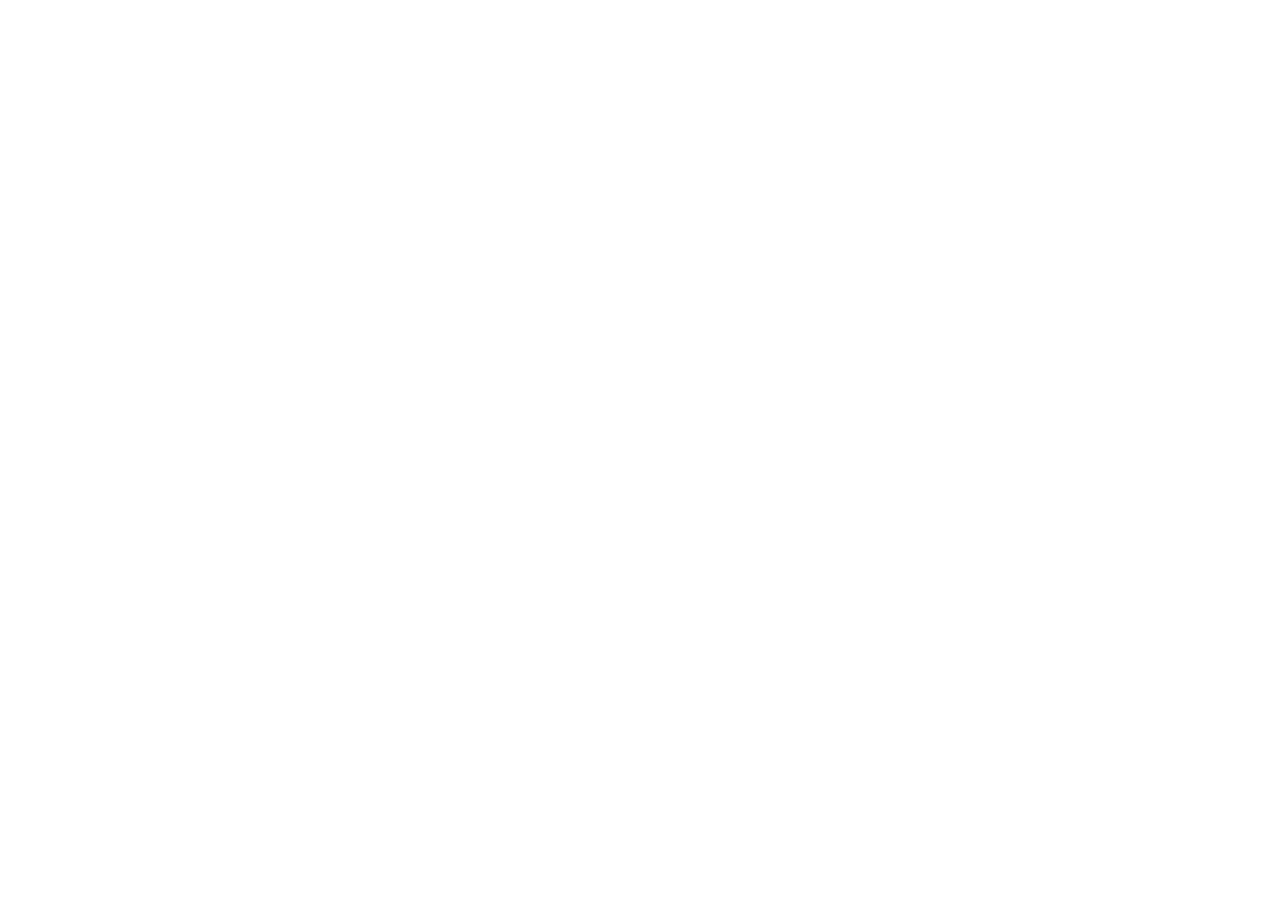
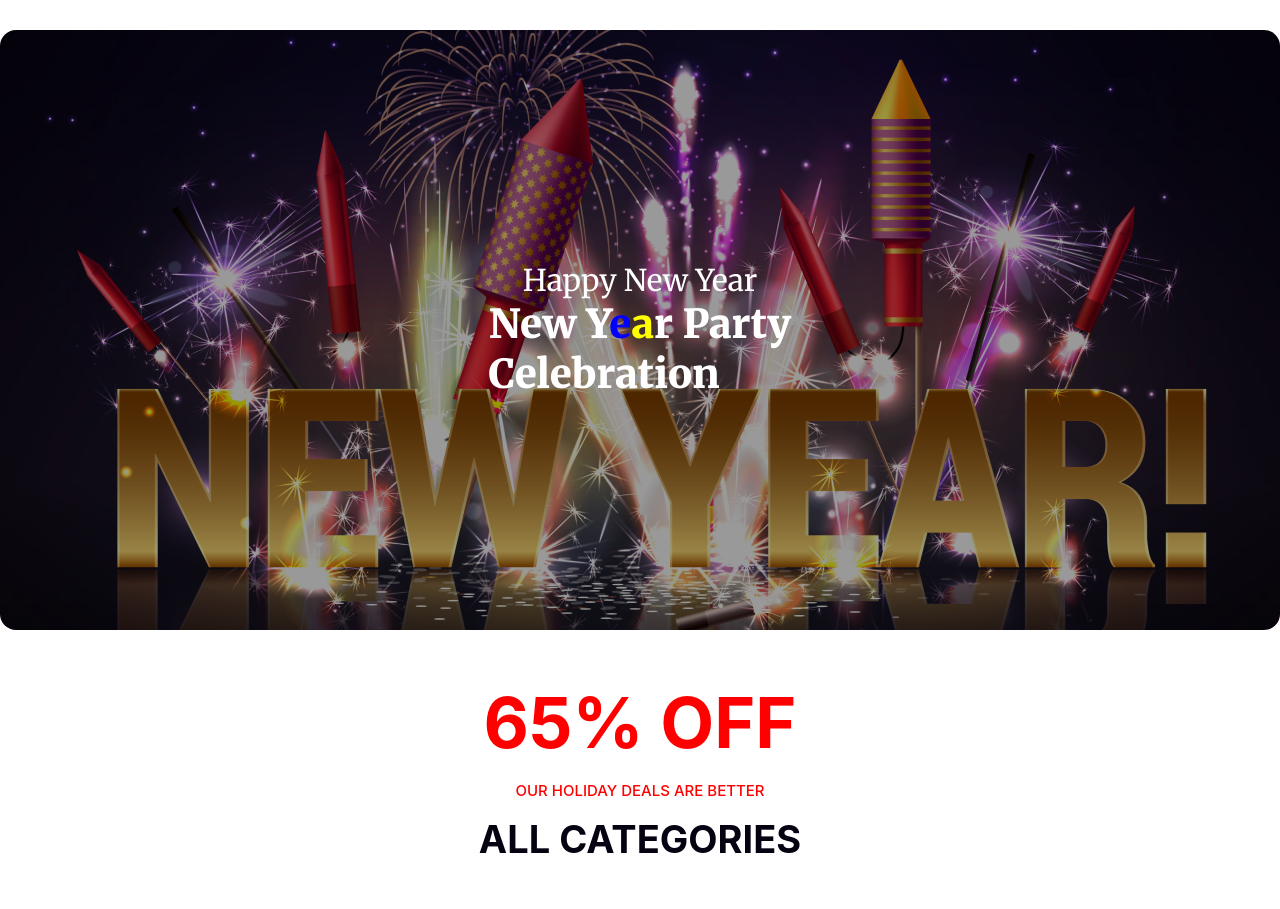
Before and after one commit to ahnoorwd/new-year2024, a plain HTML site: page index.html in a window 1280 px wide. Shown: the top 909 px of the page. Before the commit the page ends 800 px from the top, so only its background shows below. Drawn offline with Linux system fonts and the light colour scheme.

Commit message:
discount secsion done

```diff
--- /dev/null
+++ b/images/styles/style.css
@@ -0,0 +1,105 @@
+ @import url('https://fonts.googleapis.com/css2?family=Merriweather:ital,wght@0,300;0,400;0,700;0,900;1,300;1,400;1,700;1,900&display=swap');
+body{
+    font-family: "Merriweather", serif;
+}
+*{
+    box-sizing: border-box;
+    margin: 0;
+    padding: 0;
+}
+/* banner section is stars from here */
+.header-banner{
+    max-width: 1320px;
+    height: 600px;
+    /* border: 2px solid red; */
+    margin: 0 auto;
+    margin-top:30px;
+    background-image: url(/images/Banner\ Image.png);
+    background-position: center;
+    background-repeat: no-repeat;
+    background-size: cover;
+    border-radius: 16px;
+    background-color: rgba(0,0,0,0.4);
+    background-blend-mode: overlay;
+
+}
+
+
+.banner-content p, h1{
+    color: white;
+}
+.banner-content p{
+    font-size: 30px;
+    font-weight: 400;
+}
+.banner-content h1{
+    font-size: 40px;
+    font-weight: 900;
+}
+.banner-content {
+    display: flex;
+    flex-direction: column;
+    justify-content: center;
+    align-items: center;
+    height: 600px;
+}
+.orenge{
+    color:blue;
+}
+.green{
+    color: yellow;
+}
+/* banner section design end here */
+
+/* discount section design stars here */
+.discount-section{
+    max-width: 802.9px;
+    height: 806px;
+    /* border: 2px solid red; */
+    margin: 0 auto;
+    margin-top: 30px;
+}
+.discount-text{
+    display: flex;
+    justify-content: center;
+    flex-direction: column;
+    align-items: center;
+    margin-top: 50px;
+    gap: 1rem;
+
+}
+.discount-image{
+    margin-top: 50px;
+    width: 802.9px;
+    height: 500px;
+    background: url(happy-new-year-3d-letters-sign-coloful-background-blurred-fireworks-2024-new-year-party);
+
+}
+.discount-image img{
+    width: 100%;
+    height: 100%;
+}
+.sixtyfive-dis{
+   color: rgb(255, 0, 0);
+   font-family: Inter;
+  font-size: 70px;
+}
+
+  .dis-paragrapg{
+    color: rgb(255, 0, 0);
+   font-family: Inter;
+   font-size: 15px;
+   font-weight: 500;
+  }
+  .dis-categories{
+color: rgb(7, 2, 17);
+font-family: Inter;
+font-size: 38px;
+font-weight: 700;
+  }
+  .dis-categories:hover{
+    cursor: pointer;
+    color: green;
+    font-size: 48px;
+  }
+/* discount section design ends here */
--- a/index.html
+++ b/index.html
@@ -4,8 +4,33 @@
     <meta charset="UTF-8">
     <meta name="viewport" content="width=device-width, initial-scale=1.0">
     <title>Advance happy new year</title>
+    <link rel="stylesheet" href="/images/styles/style.css">
 </head>
 <body>
+    <header class="header-banner">
+    <div class="banner-content">
+        <p>Happy New Year</p>
+        <h1>New Y<span class="orenge">e</span><span class="green">a</span>r Party <br>
+            Celebration</h1>
+    </div>
+    </header>
+    <main>
+       <!-- the discount section stars here -->
+        <section class="discount-section">
+        <div class="discount-text">
+            <h2 class="sixtyfive-dis"> 65% OFF</h2>
+            <p class="dis-paragrapg">OUR HOLIDAY DEALS ARE BETTER </p>
+            <h3 class="dis-categories">ALL CATEGORIES</h3>
 
+
+        </div>
+        <div class="discount-image">
+            <img src="/images/New Year Photo.png" alt="">
+
+        </div>
+        </section>
+       <!-- the discount section ends here -->
+    </main>
+    <footer></footer>
 </body>
 </html>
```
